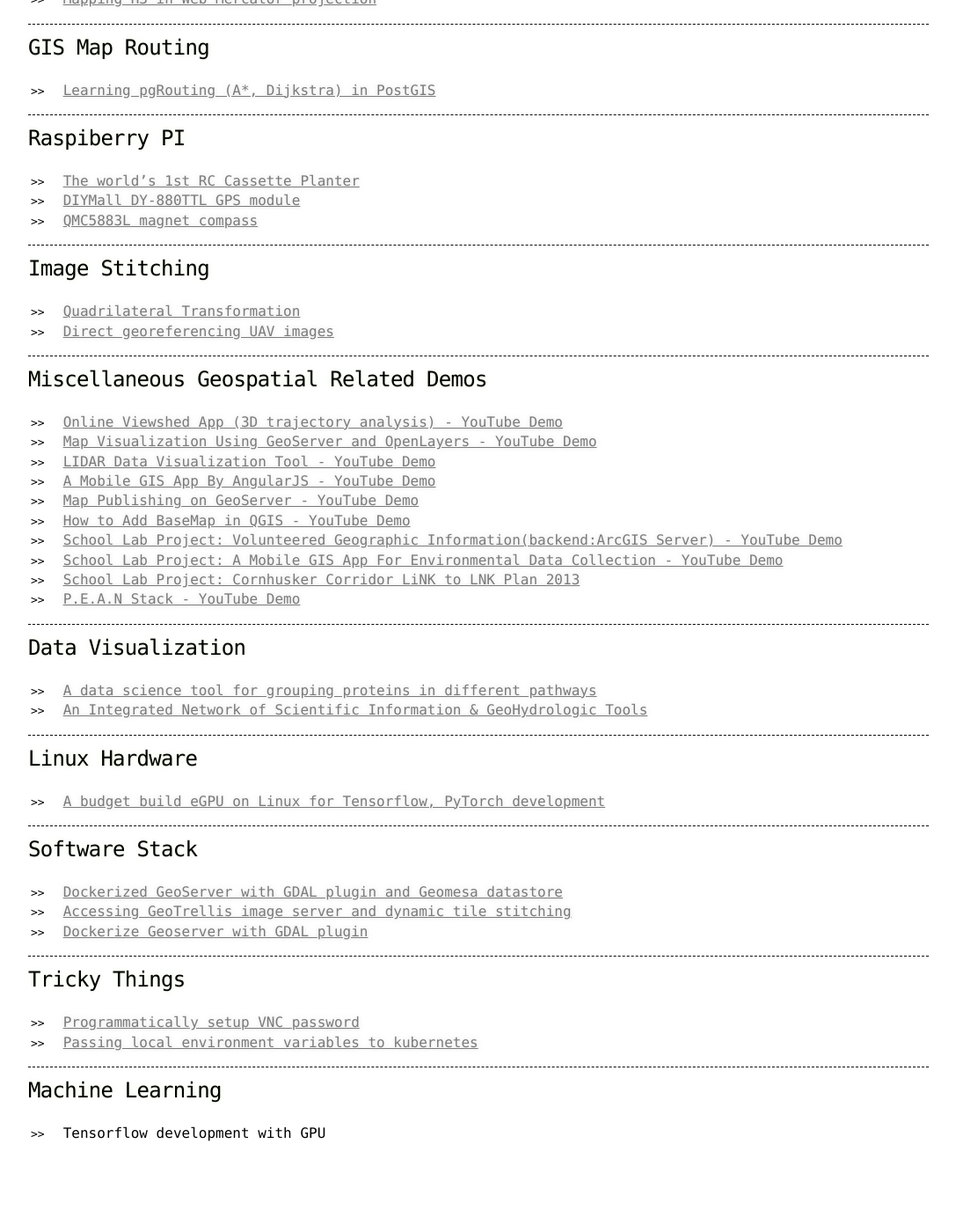
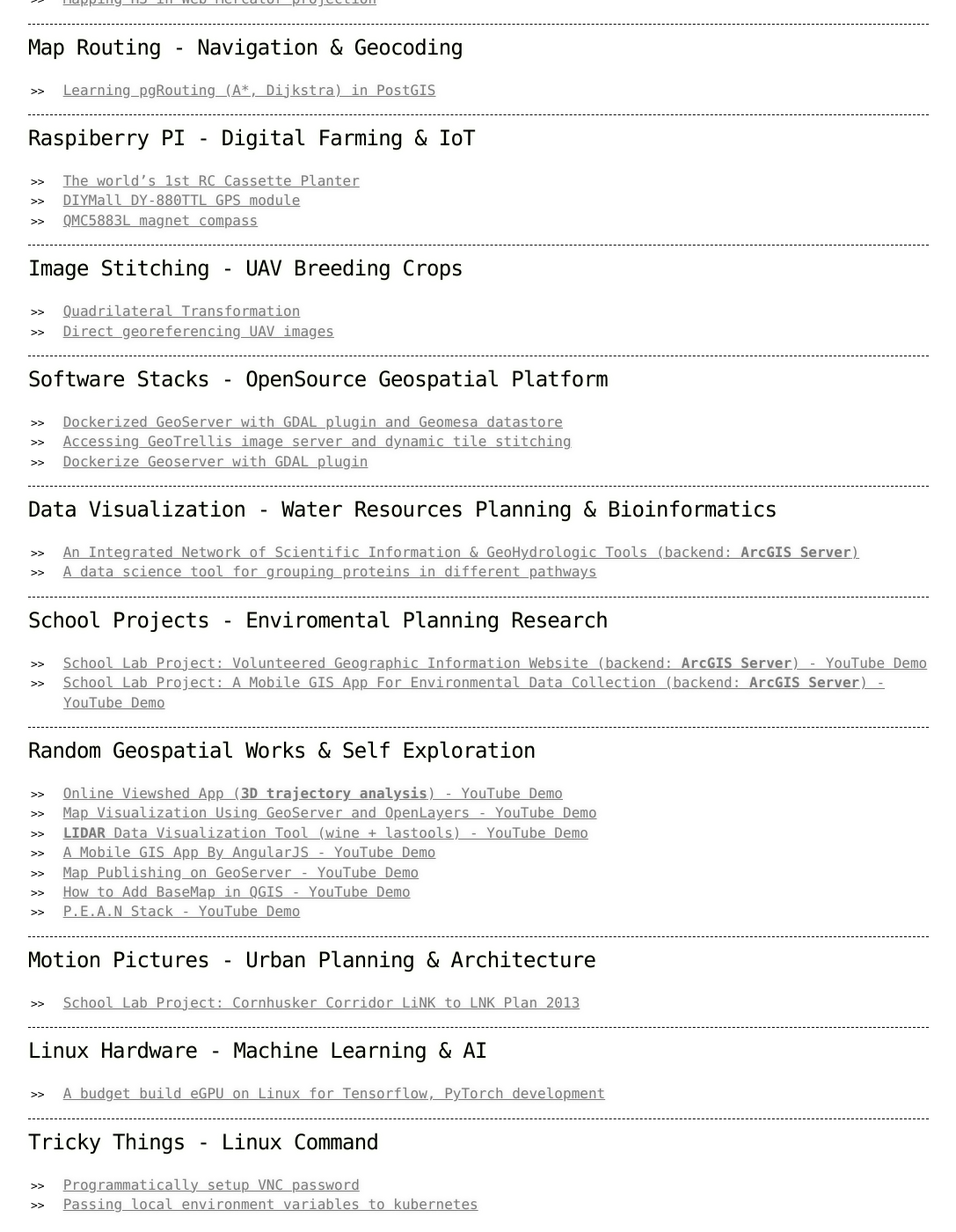
Before and after one commit to yanfuzhou/yanfuzhou.github.io, a Jekyll site: the page built from index.md, in a window 1280 px wide and 1400 px high, scrolled down 382 px. Shown: the whole window at 88% size, without its empty margins (96-1183 px from the left). Built offline with Jekyll 4.4.1, drawn with Linux system fonts in a browser that asks for light colours; our own code applies the rules of GitHub Pages for plain Markdown files; before the commit the page ends 1701 px from its top, so only the background shows below that; some of the changed text lies outside the part shown.

Commit message:
rearrange layout

```diff
--- a/index.md
+++ b/index.md
@@ -2,10 +2,10 @@
 layout: yanfu
 ---
 
-# [](#header-1) Welcome to my demos!
+# [](#header-1) Welcome to my digital portfolio!
 ---
 
-## [](#header-2) H3 Hexagon
+## [](#header-2) H3 Hexagon - LIDAR Point Cloud
   - [A data science tool for generate hexagonal DEM](docs/AwsLidarH3.md)
   - [Why need to use hexagonal digital surface model?](docs/WhyUseHexagon.md)
   - [H3 hexagon visualization on Google Earth pro](docs/GoogleEarthH3Vis.md)
@@ -13,62 +13,64 @@
 
 ---
 
-## [](#header-2) GIS Map Routing
+## [](#header-2) Map Routing - Navigation & Geocoding
   - [Learning pgRouting (A*, Dijkstra) in PostGIS](docs/gisdata/HowToPrepareRoutingData.md)
 
 ---
 
-## [](#header-2) Raspiberry PI
+## [](#header-2) Raspiberry PI - Digital Farming & IoT
   - [The world's 1st RC Cassette Planter](docs/CassettePlanter.md)
   - [DIYMall DY-880TTL GPS module](docs/DY880TTL.md)
   - [QMC5883L magnet compass](docs/PyQMC5883L.md)
 
 ---
 
-## [](#header-2) Image Stitching
+## [](#header-2) Image Stitching - UAV Breeding Crops
   - [Quadrilateral Transformation](docs/QuadrilateralTransformation.md)
   - [Direct georeferencing UAV images](docs/UavDirectGeoreferencing.md)
 
 ---
 
-## [](#header-2) Miscellaneous Geospatial Related Demos
-  - [Online Viewshed App (3D trajectory analysis) - YouTube Demo](https://www.youtube.com/watch?v=OkvwTfUE9yc)
-  - [Map Visualization Using GeoServer and OpenLayers - YouTube Demo](https://www.youtube.com/watch?v=bAyy-3kzrWs)
-  - [LIDAR Data Visualization Tool - YouTube Demo](https://www.youtube.com/watch?v=-3u1CQIp5Hw)
-  - [A Mobile GIS App By AngularJS - YouTube Demo](https://www.youtube.com/watch?v=FDTTBfp-4wE)
-  - [Map Publishing on GeoServer - YouTube Demo](https://www.youtube.com/watch?v=GUE5KSlLXWs)
-  - [How to Add BaseMap in QGIS - YouTube Demo](https://www.youtube.com/watch?v=4JESmOrHq5M)
-  - [School Lab Project: Volunteered Geographic Information(backend:ArcGIS Server) - YouTube Demo](https://www.youtube.com/watch?v=IKSWJbKdrSA)
-  - [School Lab Project: A Mobile GIS App For Environmental Data Collection - YouTube Demo](https://youtube.com/shorts/Gt--0rIEpqg?si=ea1OCwAmG3g33REO)
-  - [School Lab Project: Cornhusker Corridor LiNK to LNK Plan 2013](https://www.youtube.com/watch?v=8Mej2ZBo0wM)
-  - [P.E.A.N Stack - YouTube Demo](https://www.youtube.com/watch?v=2cR4JLT3pno)
-
----
-
-## [](#header-2) Data Visualization
-  - [A data science tool for grouping proteins in different pathways](docs/ProteomicsGroupingByWeight.md)
-  - [An Integrated Network of Scientific Information & GeoHydrologic Tools](https://nednr.nebraska.gov/insight/)
-
----
-
-
-## [](#header-2) Linux Hardware
-  - [A budget build eGPU on Linux for Tensorflow, PyTorch development](docs/LinuxGPU.md)
-
----
-
-## [](#header-2) Software Stack
+## [](#header-2) Software Stacks - OpenSource Geospatial Platform
   - [Dockerized GeoServer with GDAL plugin and Geomesa datastore](docs/GeomesaMac.md)
   - [Accessing GeoTrellis image server and dynamic tile stitching](docs/Geotrellis.md)
   - [Dockerize Geoserver with GDAL plugin](docs/GeoServer.md)
 
 ---
 
-## [](#header-2) Tricky Things
-  - [Programmatically setup VNC password](docs/VNCansible.md)
-  - [Passing local environment variables to kubernetes](docs/AflaskApp.md)
+## [](#header-2) Data Visualization - Water Resources Planning & Bioinformatics
+  - [An Integrated Network of Scientific Information & GeoHydrologic Tools (backend: **ArcGIS Server**)](https://nednr.nebraska.gov/insight/)
+  - [A data science tool for grouping proteins in different pathways](docs/ProteomicsGroupingByWeight.md)
 
 ---
 
-## [](#header-2) Machine Learning
-  - Tensorflow development with GPU
+## [](#header-2) School Projects - Enviromental Planning Research
+  - [School Lab Project: Volunteered Geographic Information Website (backend: **ArcGIS Server**) - YouTube Demo](https://www.youtube.com/watch?v=IKSWJbKdrSA)
+  - [School Lab Project: A Mobile GIS App For Environmental Data Collection (backend: **ArcGIS Server**) - YouTube Demo](https://youtube.com/shorts/Gt--0rIEpqg?si=ea1OCwAmG3g33REO)
+
+---
+
+## [](#header-2) Random Geospatial Works & Self Exploration
+  - [Online Viewshed App (**3D trajectory analysis**) - YouTube Demo](https://www.youtube.com/watch?v=OkvwTfUE9yc)
+  - [Map Visualization Using GeoServer and OpenLayers - YouTube Demo](https://www.youtube.com/watch?v=bAyy-3kzrWs)
+  - [**LIDAR** Data Visualization Tool (wine + lastools) - YouTube Demo](https://www.youtube.com/watch?v=-3u1CQIp5Hw)
+  - [A Mobile GIS App By AngularJS - YouTube Demo](https://www.youtube.com/watch?v=FDTTBfp-4wE)
+  - [Map Publishing on GeoServer - YouTube Demo](https://www.youtube.com/watch?v=GUE5KSlLXWs)
+  - [How to Add BaseMap in QGIS - YouTube Demo](https://www.youtube.com/watch?v=4JESmOrHq5M)
+  - [P.E.A.N Stack - YouTube Demo](https://www.youtube.com/watch?v=2cR4JLT3pno)
+
+---
+
+## [](#header-2) Motion Pictures - Urban Planning & Architecture
+  - [School Lab Project: Cornhusker Corridor LiNK to LNK Plan 2013](https://www.youtube.com/watch?v=8Mej2ZBo0wM)
+
+---
+
+## [](#header-2) Linux Hardware - Machine Learning & AI
+  - [A budget build eGPU on Linux for Tensorflow, PyTorch development](docs/LinuxGPU.md)
+
+---
+
+## [](#header-2) Tricky Things - Linux Command
+  - [Programmatically setup VNC password](docs/VNCansible.md)
+  - [Passing local environment variables to kubernetes](docs/AflaskApp.md)
```
